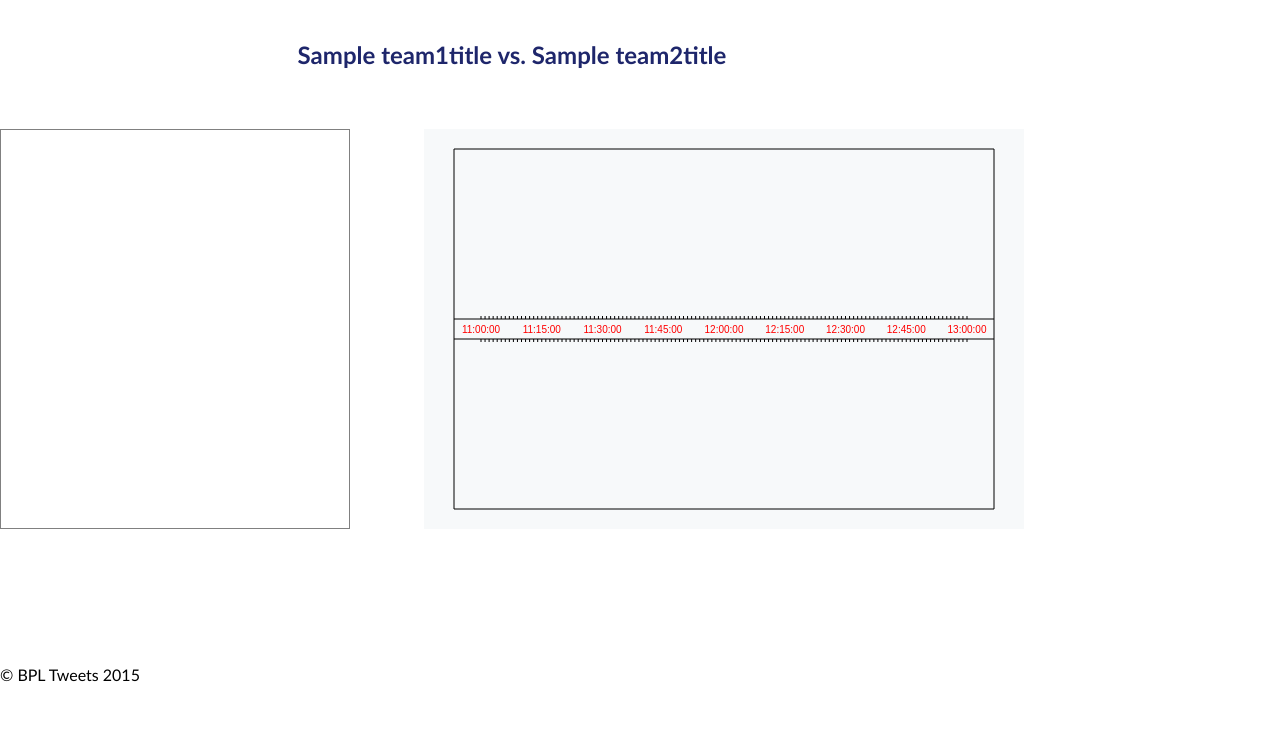
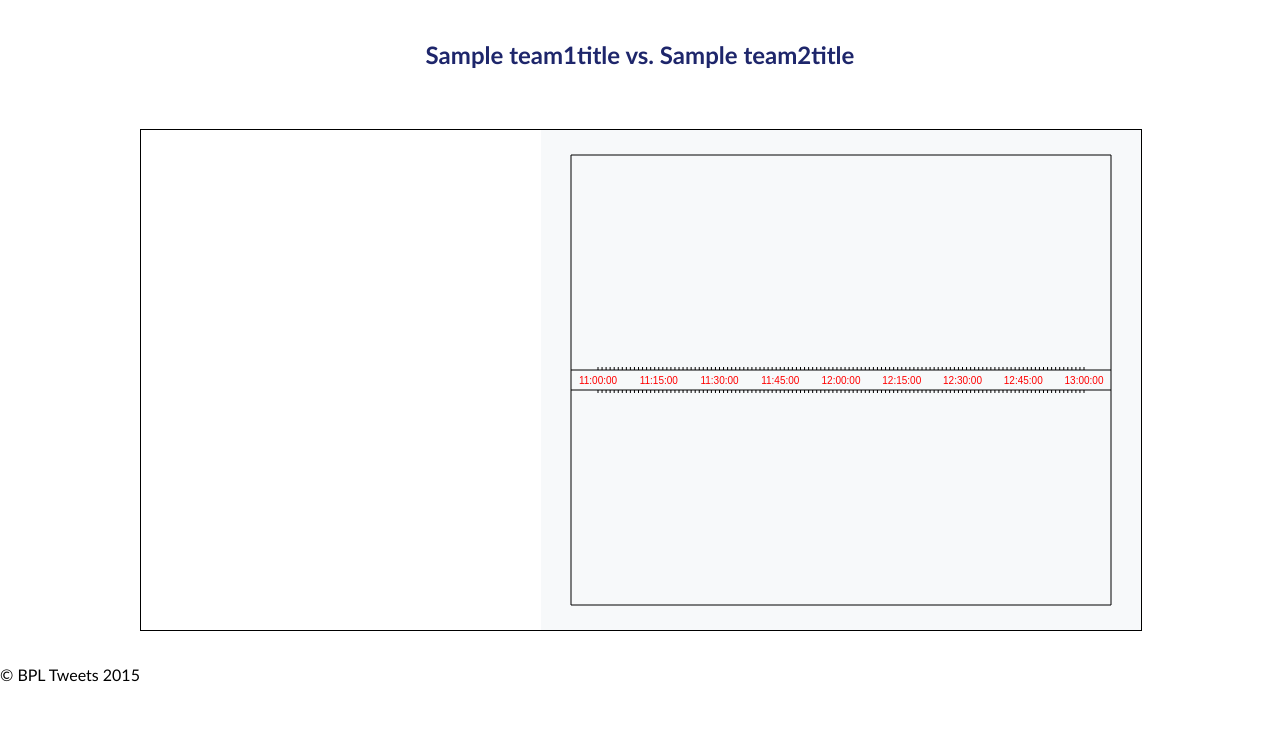
Before and after one commit to ataylormays/bpl-tweets, a Django app: template epl_twitter/templates/live.html in a window 1280 px wide. Shown: the part 100-829 px from the top of the page. After the commit the page ends 782 px from the top, so only its background shows below. Run offline with Django 3.2, Linux system fonts and the light colour scheme; the template is opened without the code that fills it: most values are stand-ins (such as "Sample title", 1, 10 or a date in 2020); style sheets or scripts are compiled from the project's sources; parts of the project's set-up code (start-up, migrations or seed data) failed here and were passed over; some libraries are stand-ins or nearby versions.

Commit message:
Make live page slightly nicer.

```diff
--- a/epl_twitter/assets/js/live.js
+++ b/epl_twitter/assets/js/live.js
@@ -465,14 +465,21 @@
 */
 function loadTweets(tweet_id, url, body) {
     if (tweet_id) {
+	var divName = 'tweet' + String(tweet_id);
+	var divString = '<div id="' + divName + '"></div>';
+	var oldScrollTop = $('#tweets').scrollTop();
+	$('#tweets').prepend(divString);
 	twttr.widgets.createTweet(
 	    tweet_id,
-			document.getElementById("tweets"),
+	    document.getElementById(divName),
 	    {
 		cards: 'hidden'
+	    }).then(function(element) {
+		if (oldScrollTop > 0) {
+		    var adjustment = $("#" + divName)[0].getBoundingClientRect().height + 10;
+		    $('#tweets').scrollTop(oldScrollTop + adjustment);
 		}
-			);
-
+	    });
 	if(body.exclusions){
 	    body.exclusions.push(tweet_id);
 	} else {
@@ -509,7 +516,7 @@
     var team2Arr = countsData ? countsData.away.counts : [];
 
     makeDoubleBarGraph(
-	400,
+	500,
 	600,
 	team1Arr,
 	team2Arr,
--- a/epl_twitter/assets/stylesheets/live.css
+++ b/epl_twitter/assets/stylesheets/live.css
@@ -1,11 +1,32 @@
+div#content {
+    width: 1000px;
+    margin: 0 auto;
+}
+
 div#tweets {
-	display: inline-block;
-	width: 350px;
-	position: relative;
-	margin: auto;
-	overflow-x: hidden;
-	overflow-y: scroll;
+    border: none;
+    width: 400px;
+    height: 500px;
+    margin: auto;
+    overflow-x: hidden;
+    overflow-y: scroll;
+    position: fixed;
 }
+
+div#liveGraph {
+    border: none;
+    width: 600px;
+    height: 500px;
+    z-index: 0;
+}
+
+div#tweetsAndLiveGraph {
+    height: 500px;
+    width: 1000px;
+    border-style: solid;
+    border-color: black;
+    border-width: 1px;
+};
 
 div.bar {
 	display: inline-block;
@@ -77,15 +98,6 @@
 	border-color: grey;
 }
 
-div#liveGraph {
-    border: none;
-    display: inline-block;
-    position: relative;
-    width: 600px;
-    height: 600px;
-    z-index: 0;
-}
-
 div#top_wrapper {
 	background-color: white;
 	width: 100%;
--- a/epl_twitter/assets/stylesheets/main.css
+++ b/epl_twitter/assets/stylesheets/main.css
@@ -5,7 +5,6 @@
 }
 
 #content-container {
-	display: inline-block;
 	padding-top: 20px;
 	margin: 0 auto;
 	width: 80%;
--- a/epl_twitter/templates/live.html
+++ b/epl_twitter/templates/live.html
@@ -35,12 +35,17 @@
 
 
 </script>
-<div id='title'>
-	<h2>{{team1Title}} vs. {{team2Title}}</h2>
+
+<div id='content'>
+  <div id='title'>
+    <h2>{{team1Title}} vs. {{team2Title}}</h2>
+  </div>
+
+  <div id='tweetsAndLiveGraph'>
+    <div id='tweets'></div>
+    <div id='liveGraph'></div>
+  </div>
 </div>
-
-<div id='tweets'></div>
-<div id='liveGraph'></div>
 
 <script>
 	var liveTweetsUrl = host + '/tweets/ws/liveTweetsCount?home={{team1}}&away={{team2}}&match_ts={{timestamp}}';
--- a/scripts/jobs/scrape_football_data.py
+++ b/scripts/jobs/scrape_football_data.py
@@ -1,4 +1,4 @@
-#!/usr/bin/python
+#!/usr/local/lib/python2.7.10/bin//python
 
 from bs4 import BeautifulSoup
 import requests
```
Lines whose indentation alone changed are shown as unchanged.
